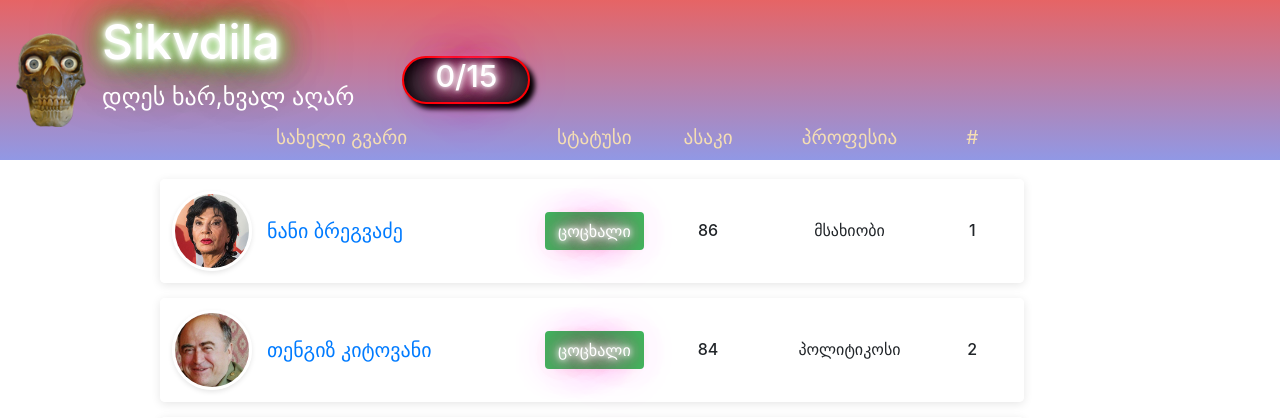
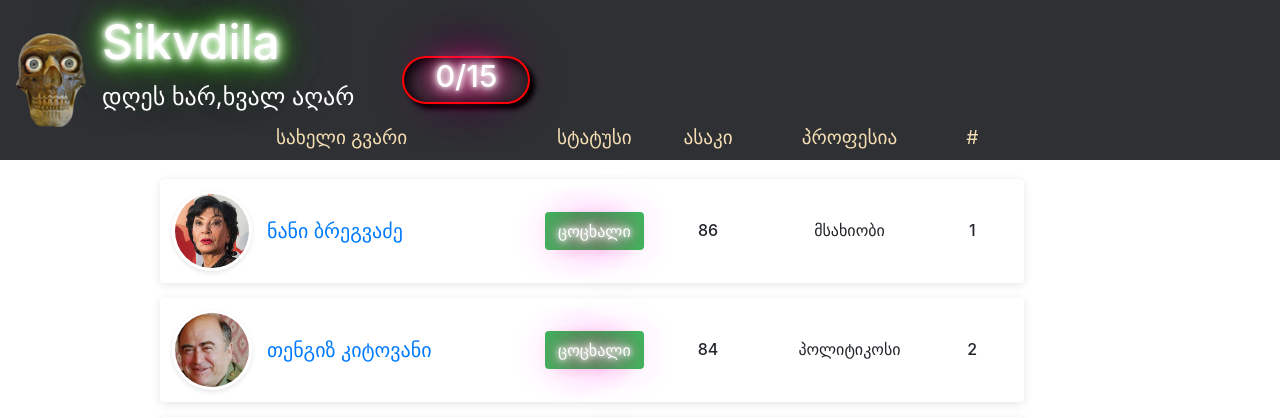
Before and after one commit to Giorgi2002/arvgingagvigos, a PHP site: page / in a window 1280 px wide. Shown: the top 418 px of the page. Run offline with PHP 8.4, Linux system fonts and the light colour scheme.

Commit message:
Update style.css

```diff
--- a/style.css
+++ b/style.css
@@ -15,7 +15,8 @@ body {
 body header {
   width: 100%;
   height: 10rem;
-  background: linear-gradient(#e66465, #9198e5);
+  background-color: #2e3033;
+  background-image: #e66465, #9198e5);
   display: flex;
   align-items: center;
   padding: 1rem;
```
